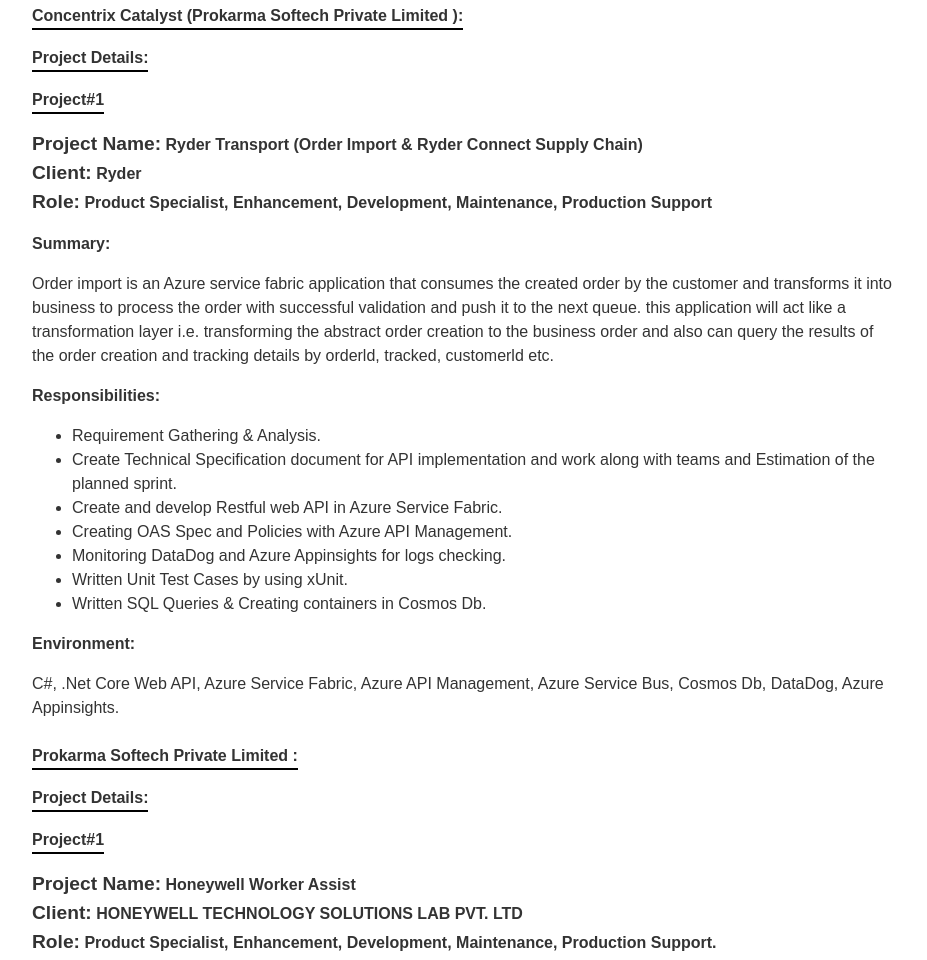
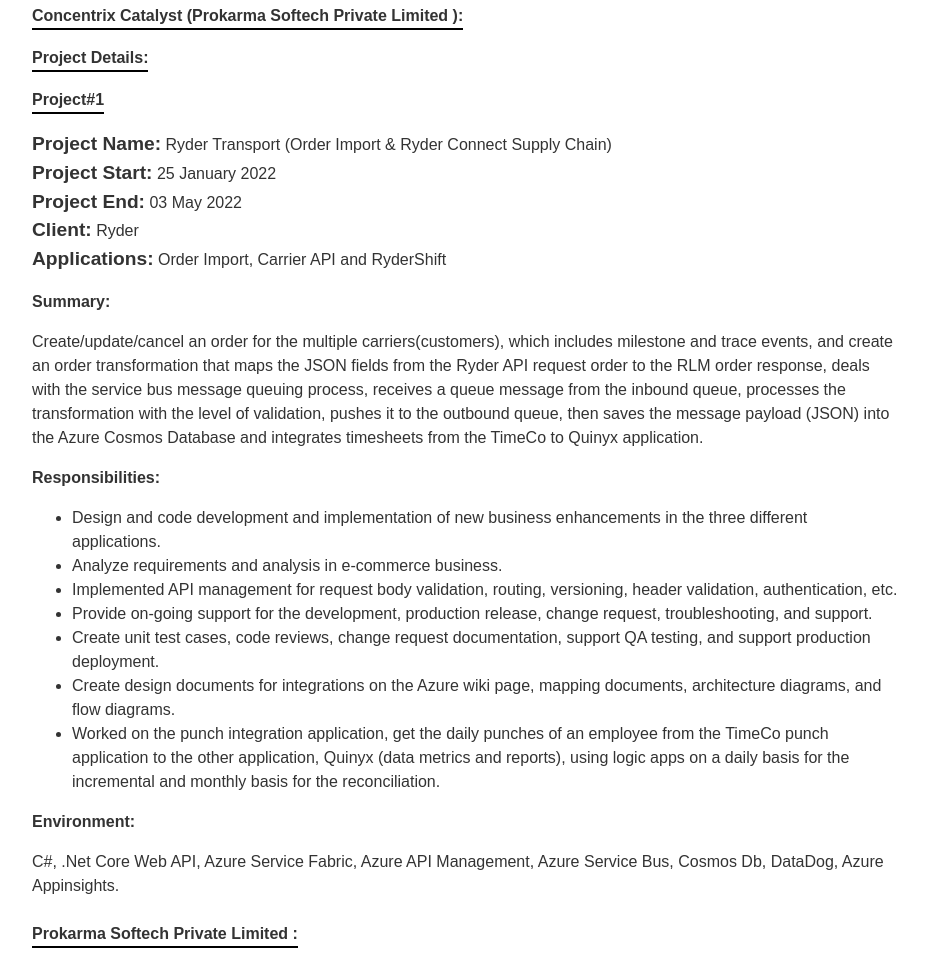
Before and after one commit to ArjunSaiKumar/ArjunSaiKumar.github.io, a plain HTML site: page Index.html in a window 1280 px wide. Shown: the part 1460-2420 px from the top of the page, without its empty margins (175-1102 px from the left). Drawn offline with nearby package versions, Linux system fonts and the light colour scheme.

Commit message:
Added new chages for ryder project description

```diff
--- a/Index.html
+++ b/Index.html
@@ -134,47 +134,50 @@
 			</div>
 			<!-- Project Details: Project#1 -->
 			<div class="text-left mb-4">
-				<p style="font-weight: bold;border-bottom: 2px solid #000; display: inline-block;">Concentrix Catalyst
-					(Prokarma Softech Private Limited ): </p>
+				<p style="font-weight: bold;border-bottom: 2px solid #000; display: inline-block;">
+					Concentrix Catalyst
+					(Prokarma Softech Private Limited ):
+				</p>
 				<!-- Create a gap with one line -->
 				<br>
 				<p style="font-weight: bold;border-bottom: 2px solid #000; display: inline-block;">Project Details: </p>
 				<br>
 				<p style="font-weight: bold;border-bottom: 2px solid #000; display: inline-block;">Project#1 </p>
-				<p style="font-weight: bold;margin: 0;padding: 0;"><span style="font-size: 1.2em;">Project Name:</span>
-					Ryder Transport (Order Import & Ryder Connect Supply Chain)</p>
-				<p style="font-weight: bold;margin: 0;padding: 0;"><span style="font-size: 1.2em;">Client:</span> Ryder
+				<p style="margin: 0;padding: 0;">
+					<span style="font-weight: bold; font-size: 1.2em;">Project Name:</span> Ryder Transport (Order Import & Ryder Connect Supply Chain)
 				</p>
-				<p style="font-weight: bold;margin: 0.5;padding: 0;"><span style="font-size: 1.2em;">Role:</span>
-					Product Specialist, Enhancement, Development, Maintenance, Production Support</p>
-
+				<p style="margin: 0;padding: 0;">
+					<span style="font-weight: bold; font-size: 1.2em;">Project Start:</span> 25 January 2022
+				</p>
+				<p style="margin: 0;padding: 0;">
+					<span style="font-weight: bold; font-size: 1.2em;">Project End:</span> 03 May 2022
+				</p>
+				<p style="margin: 0;padding: 0;">
+					<span style="font-weight: bold; font-size: 1.2em;">Client:</span> Ryder
+				</p>
+				<p style="margin: 0.5; padding: 0;">
+					<span style="font-weight: bold; font-size: 1.2em;">Applications:</span> Order Import, Carrier API and RyderShift
+				</p>
 				<p style="font-weight: bold;border-bottom: 2px; display: inline-block;">Summary: </p>
-
-				<p>Order import is an Azure service fabric application that consumes the created order by the customer
-					and
-					transforms it into business to process the order with successful validation and push it to the next
-					queue. this
-					application will act like a transformation layer i.e. transforming the abstract order creation to
-					the business order
-					and also can query the results of the order creation and tracking details by orderld, tracked,
-					customerld etc.
+				<p>
+					Create/update/cancel an order for the multiple carriers(customers), which includes milestone and trace events, and create an order transformation that maps the JSON fields from the Ryder API request order to the RLM order response, deals with the service bus message queuing process, receives a queue message from the inbound queue, processes the transformation with the level of validation, pushes it to the outbound queue, then saves the message payload (JSON) into the Azure Cosmos Database and integrates timesheets from the TimeCo to Quinyx application.
 				</p>
 
 				<p style="font-weight: bold;border-bottom: 2px; display: inline-block;">Responsibilities: </p>
 				<ul>
-					<li>Requirement Gathering & Analysis.</li>
-					<li>Create Technical Specification document for API implementation and work along with teams and
-						Estimation of the planned sprint.</li>
-					<li>Create and develop Restful web API in Azure Service Fabric.</li>
-					<li>Creating OAS Spec and Policies with Azure API Management.</li>
-					<li>Monitoring DataDog and Azure Appinsights for logs checking.</li>
-					<li>Written Unit Test Cases by using xUnit.</li>
-					<li>Written SQL Queries & Creating containers in Cosmos Db.</li>
+					<li>Design and code development and implementation of new business enhancements in the three different applications.</li>
+					<li>Analyze requirements and analysis in e-commerce business.</li>
+					<li>Implemented API management for request body validation, routing, versioning, header validation, authentication, etc.</li>
+					<li>Provide on-going support for the development, production release, change request, troubleshooting, and support.</li>
+					<li>Create unit test cases, code reviews, change request documentation, support QA testing, and support production deployment.</li>
+					<li>Create design documents for integrations on the Azure wiki page, mapping documents, architecture diagrams, and flow diagrams.</li>
+					<li>Worked on the punch integration application, get the daily punches of an employee from the TimeCo punch application to the other application, Quinyx (data metrics and reports), using logic apps on a daily basis for the incremental and monthly basis for the reconciliation.</li>
 				</ul>
 
 				<p style="font-weight: bold;border-bottom: 2px; display: inline-block;">Environment: </p>
-				<p>C#, .Net Core Web API, Azure Service Fabric, Azure API Management, Azure Service Bus, Cosmos Db,
-					DataDog, Azure Appinsights.</p>
+				<p>
+					C#, .Net Core Web API, Azure Service Fabric, Azure API Management, Azure Service Bus, Cosmos Db, DataDog, Azure Appinsights.
+				</p>
 			</div>
 			<div class="text-left mb-4">
 				<p style="font-weight: bold;border-bottom: 2px solid #000; display: inline-block;">
```
